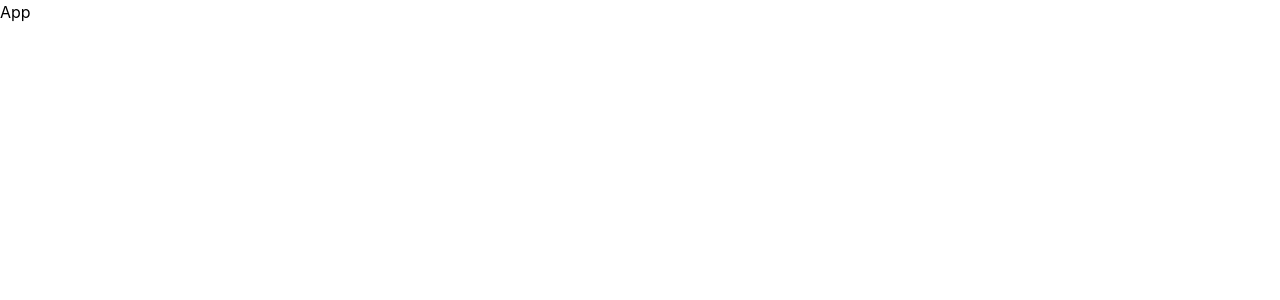
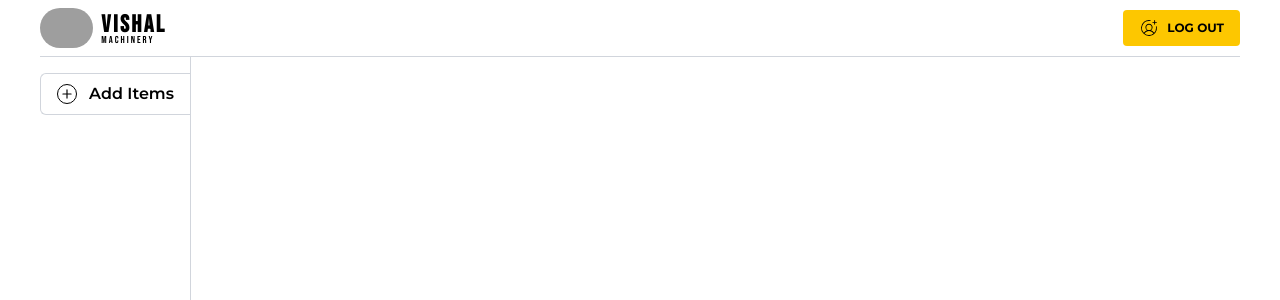
Before and after one commit to raviswamiii/Vishal-Machinery, a React (Vite) app in the folder admin/: page / in a window 1280 px wide. Shown: the top 300 px of the page. Built offline with nearby package versions, Linux system fonts and the light colour scheme; grey boxes are pictures that could not be loaded.

Commit message:
createdDashboard

```diff
--- a/admin/package.json
+++ b/admin/package.json
@@ -11,8 +11,10 @@
   },
   "dependencies": {
     "@tailwindcss/vite": "^4.3.3",
+    "lucide-react": "^1.33.0",
     "react": "^19.2.8",
     "react-dom": "^19.2.8",
+    "react-icons": "^5.7.0",
     "tailwindcss": "^4.3.3"
   },
   "devDependencies": {
--- a/admin/src/App.tsx
+++ b/admin/src/App.tsx
@@ -1,6 +1,9 @@
+import { Dashboard } from "../src/Pages/Dashboard";
 
 export const App = () => {
   return (
-    <div >App</div>
+    <div >
+      <Dashboard />
+    </div>
   )
 }
--- /dev/null
+++ b/admin/src/Pages/Dashboard.tsx
@@ -0,0 +1,37 @@
+import logo from "../assets/logo.png";
+import { PiUserCirclePlusLight } from "react-icons/pi";
+import { Plus } from "lucide-react";
+
+export const Dashboard = () => {
+  return (
+    <div className="p-2 md:px-10 h-screen overflow-hidden">
+      <div className="border-b border-gray-300 pb-2 flex items-center justify-between">
+        <div className="flex items-center gap-2">
+          <img
+            className="h-10 w-auto rounded-full overflow-hidden"
+            src={logo}
+            alt="Vishal Machinery Logo"
+          />
+          <div>
+            <h1 className="text-2xl tracking-widest bold-bebas-neue h-6">
+              VISHAL
+            </h1>
+            <p className="text-[10px] tracking-[0.2em] bebas-neue">MACHINERY</p>
+          </div>
+        </div>
+
+        <div className="flex bg-yellow-400 rounded-sm justify-center items-center gap-2 px-3 md:px-4 py-1 md:py-2 cursor-pointer">
+          <PiUserCirclePlusLight className="text-lg md:text-xl" />
+          <span className="text-xs font-bold montserrat">LOG OUT</span>
+        </div>
+      </div>
+
+      <div className="border-r border-gray-300 py-4 h-full w-fit montserrat">
+        <div className="py-2 px-4 text-md font-semibold border border-r-0 border-gray-300 rounded-l-md flex items-center gap-3">
+          <Plus size={20} className="border rounded-full p-0.5" />
+          <p className="hidden sm:block">Add Items</p>
+        </div>
+      </div>
+    </div>
+  );
+};
--- a/admin/src/index.css
+++ b/admin/src/index.css
@@ -1 +1,16 @@
+@import url('https://fonts.googleapis.com/css2?family=Bebas+Neue&family=Montserrat:ital,wght@0,100..900;1,100..900&display=swap');
 @import "tailwindcss";
+
+.montserrat {
+  font-family: "Montserrat", sans-serif;
+}
+
+.bebas-neue {
+  font-family: "Bebas Neue", cursive;
+  font-weight: 400;
+}
+
+.bold-bebas-neue {
+  font-family: "Bebas Neue", cursive;
+  font-weight: 700;
+}
```
Also changed, not shown: admin/src/components/AddItem.tsx (added), 2 other files (tests, documents, lock files or other folders).
